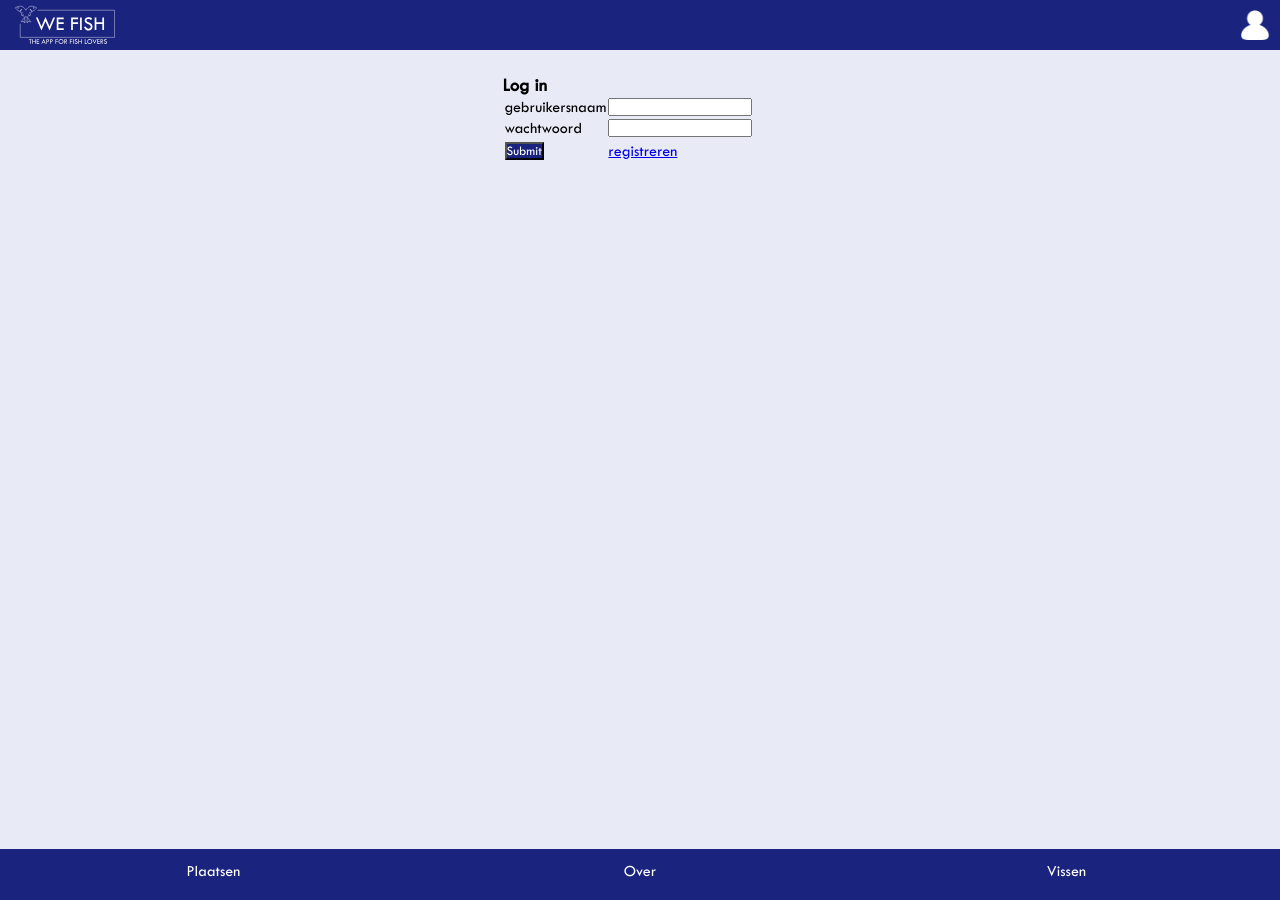
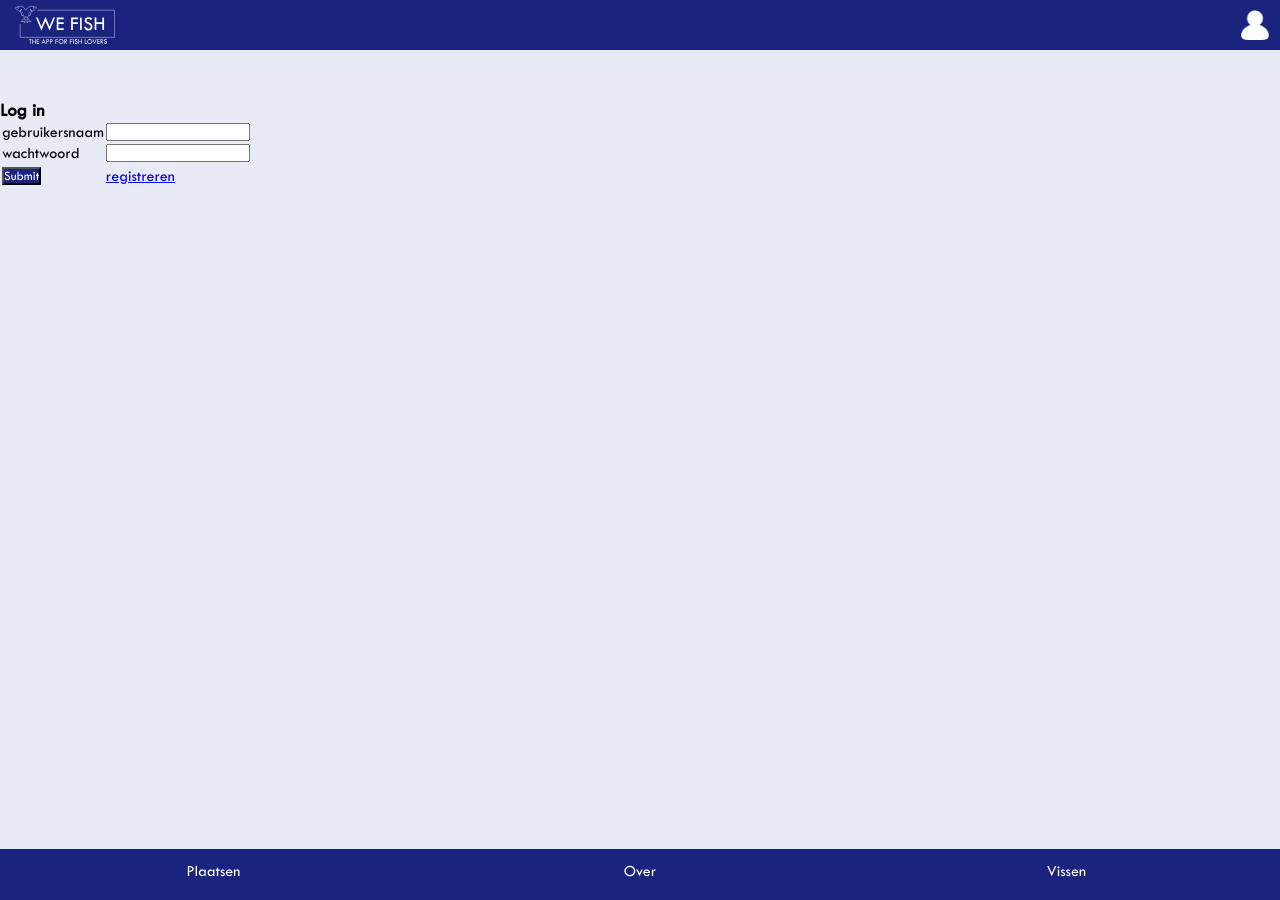
Before and after one commit to svennote/WeFish.github.io, a Jekyll site: the page built from login.html, in a window 1280 px wide. Built offline with Jekyll 4.4.1, drawn with Linux system fonts in a browser that asks for light colours.

Commit message:
aangepast

```diff
--- a/css/login.scss
+++ b/css/login.scss
@@ -152,11 +152,8 @@ width:20px;
 }
 
 .container {
-
-margin-top:75px;
-width:275px;
-margin-left:auto;
-margin-right:auto;
+margin:0 auto;
+margin-top:100px;
 color:black;
 
 }
```
